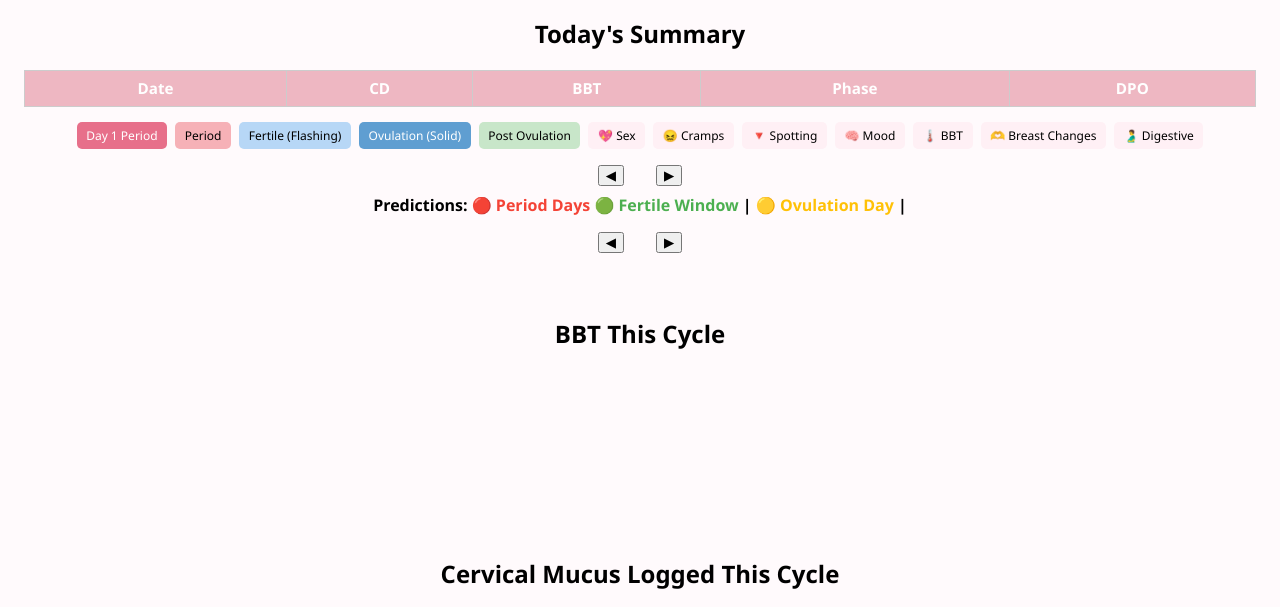
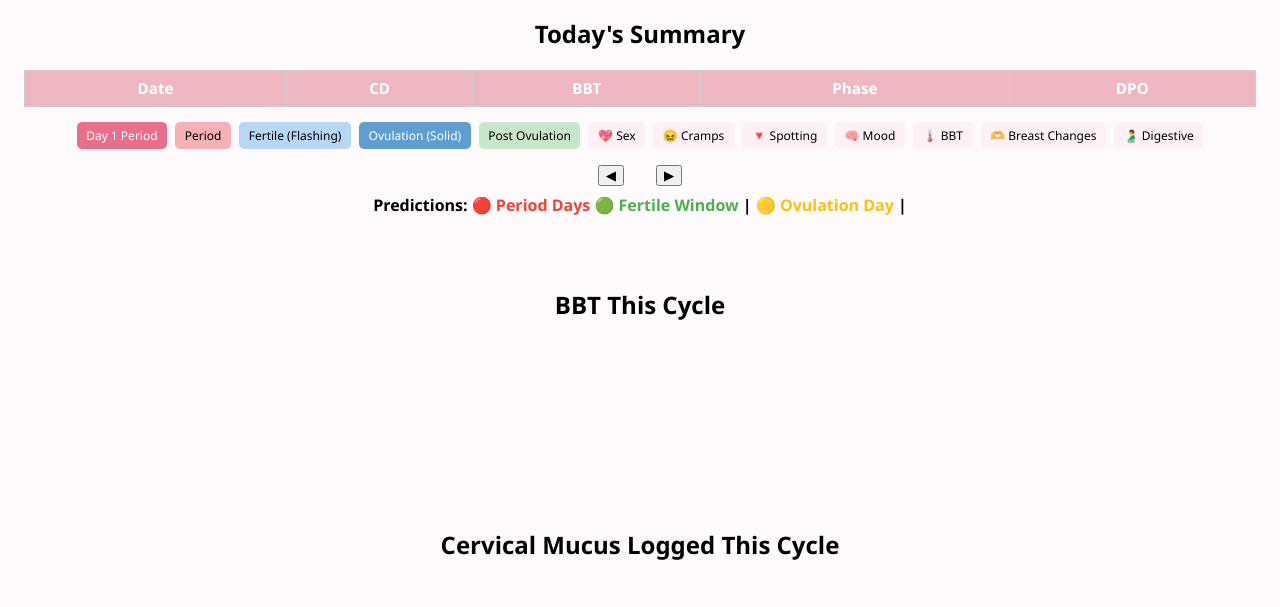
Before and after one commit to Laughtonapworth/FertilityTracker, a plain HTML site: page summary.html in a window 1280 px wide. Shown: the part 154-761 px from the top of the page. Drawn offline with nearby package versions, Linux system fonts and the light colour scheme; no server answers.

Commit message:
Update summary.html

```diff
--- a/summary.html
+++ b/summary.html
@@ -108,11 +108,6 @@
   <span style="color:#4CAF50;">🟢 Fertile Window</span> |
   <span style="color:#FFC107;">🟡 Ovulation Day</span> |
   </div>
-<div class="calendar-nav">
-<button onclick="changeMonth(-1)">◀</button>
-<span id="monthLabel"></span>
-<button onclick="changeMonth(1)">▶</button>
-</div>
 <div class="calendar-grid" id="calendarWeekdays"></div>
 <div class="calendar-grid" id="calendarGrid"></div>
 <div class="chart-container">
```
